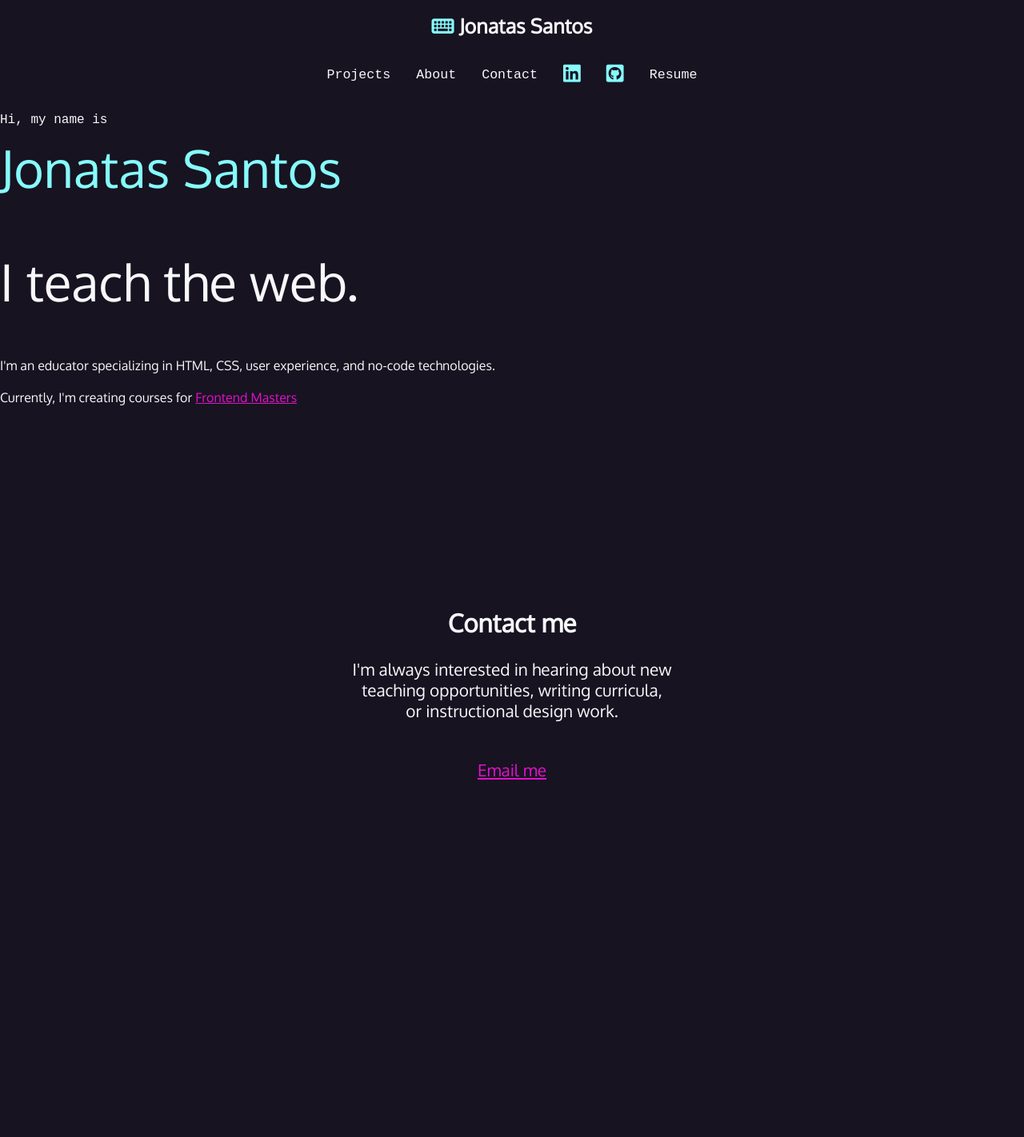
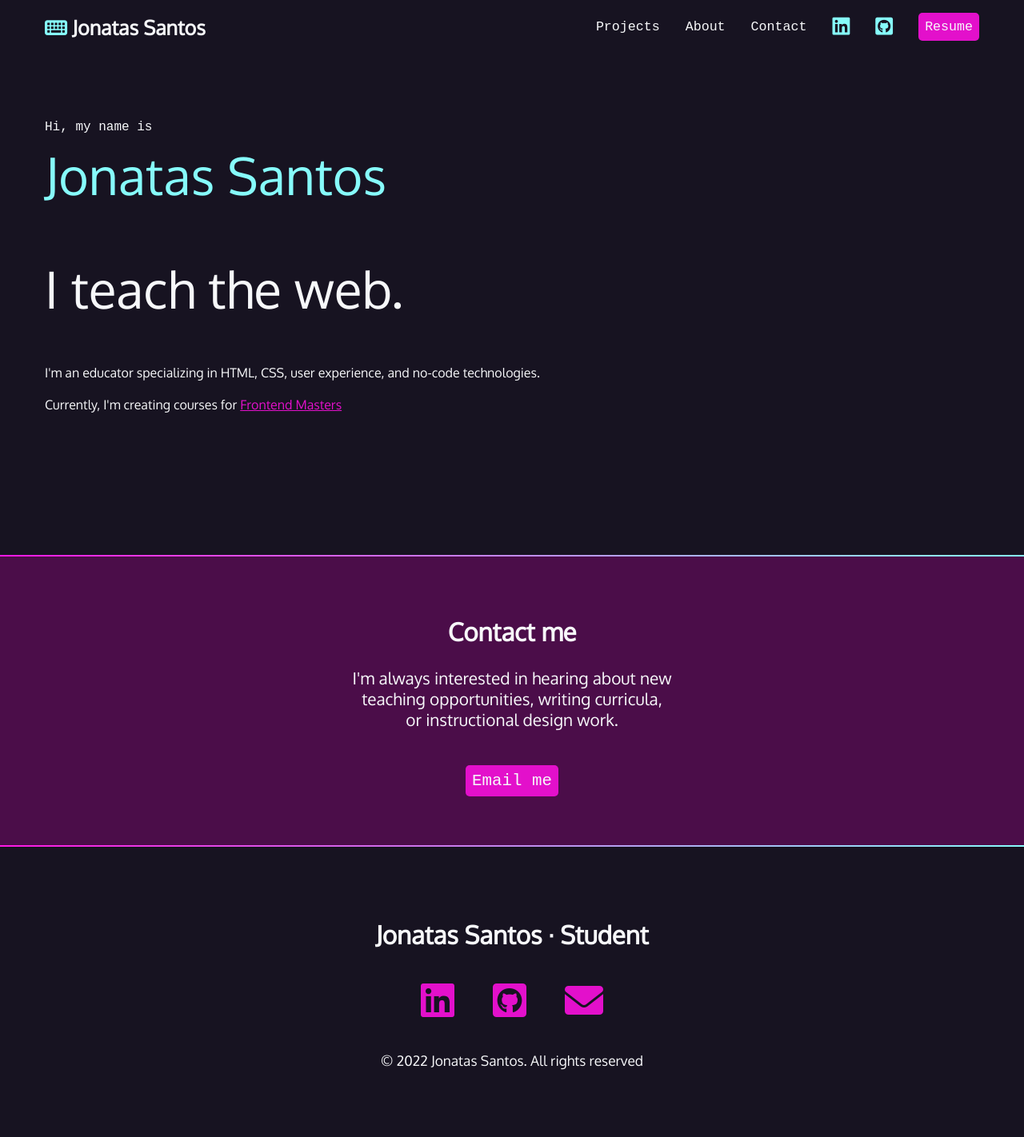
Before and after one commit to Jonattaz/FrontendMasters, a plain HTML site: page Beginner Path/Projects/Portfolio/index.html in a window 1280 px wide. Shown: the whole page at 80% size. Before the commit the page ends 1045 px from the top, so only its background shows below. Drawn offline with Linux system fonts and the light colour scheme; a web font is replaced by a local one.

Commit message:
portfolio 3

```diff
--- a/Beginner Path/Projects/Portfolio/index.html
+++ b/Beginner Path/Projects/Portfolio/index.html
@@ -20,7 +20,7 @@
             <li><a href="#contact">Contact</a></li>
             <li><a href="https://br.linkedin.com/" target="_blank"><span class="fa-brands fa-linkedin" aria-hidden="true"></span> <span class="sr-only">LinkedIn</span></a></li>
             <li><a href="https://github.com/Jonattaz" target="_blank"> <span class="fa-brands fa-github-square" aria-hidden="true"></span><span class="sr-only">Github</span></a></li>
-            <li><a href="https://drive.google.com/drive/folders/1ASETFwg0YJBidESQSoJnN2QfVsR_k-VR?usp=sharing" target="_blank">Resume</a></li>
+            <li><a href="https://drive.google.com/drive/folders/1ASETFwg0YJBidESQSoJnN2QfVsR_k-VR?usp=sharing" target="_blank" class="button">Resume</a></li>
         </ul>
     </nav>
     <section id="intro">
@@ -29,12 +29,43 @@
         <p> I'm an educator specializing in HTML, CSS, user experience, and no-code technologies.</p>
         <p>Currently, I'm creating courses for <a href="https://frontendmasters.com/teachers/jen-kramer/" target="_blank"> Frontend Masters</a></p>
     </section>
+    <div class="gradient"></div>
+    <div class="section-plum">
     <section id="contact">
         <h2>Contact me</h2>
         <p>
             I'm always interested in hearing about new teaching opportunities, writing curricula, or instructional design work.
         </p>
-        <p><a href="mailto:jonatas.silva159@outlook.com|">Email me</a></p>
+        <p><a href="mailto:jonatas.silva159@outlook.com" class="button">Email me</a></p>
     </section>
+    </div>
+    <div class="gradient"></div>
+    <footer>
+        <h2>Jonatas Santos &middot; Student</h2>
+        <ul>
+            <li>
+                <a href="https://br.linkedin.com/" target="_blank">
+                    <span class="fa-brands fa-linkedin" aria-hidden="true"></span>
+                    <span class="sr-only">LinkedIn</span>
+                </a>
+            </li>
+            <li>
+                <a href="https://github.com/Jonattaz" target="_blank">
+                    <span class="fa-brands fa-github-square" aria-hidden="true"></span>
+                    <span class="sr-only">Github</span>
+                </a>
+            </li>
+            <li>
+                <a href="mailto:jonatas.silva159@outlook.com">
+                    <span class="fa-solid fa-envelope" aria-hidden="true"></span>
+                    <span class="sr-only">Email</span>
+                </a>
+            </li>
+        </ul>
+        <p>
+            <small>&copy; 2022 Jonatas Santos. All rights reserved</small>
+        </p>
+    </footer>
+
 </body>
 </html>
--- a/Beginner Path/Projects/Portfolio/style.css
+++ b/Beginner Path/Projects/Portfolio/style.css
@@ -38,9 +38,20 @@ a:hover{
     color: var(--hotmag);
     text-decoration: none;
 }
-/*Styles*/
+/*background color divs*/
+.section-plum{
+    background-color: var(--plum);
+}
+.gradient{
+    background: linear-gradient(90deg, rgba(255,23,228,1) 0%, rgba(134,251,251,1) 100%);
+    height: 2px;
+}
+
+/* Intro section*/
 #intro{
-    padding-bottom: 10rem;
+    padding: 4rem 1rem  10rem 1rem;
+    max-width: 1200px;
+    margin:0 auto;
 }
 #intro p{
     font-size: 1rem;
@@ -59,6 +70,8 @@ a:hover{
     font-size:4rem;
     font-weight: normal;
 }
+
+/* Contact section */
 #contact{
     width:400px;
     text-align: center;
@@ -68,6 +81,8 @@ a:hover{
 #contact p:last-child{
     margin-top: 3rem;
 }
+
+/*Navigation section*/
 nav{
     font-family: var(--mono);
     font-size: 80%;
@@ -106,3 +121,41 @@ nav a{
 nav a:hover, nav [class*="fa-"]:hover{
     color: var(--magenta);
 }
+.button{
+    background-color: var(--magenta);
+    padding: 0.5rem;
+    border-radius: 5px;
+    color: var(--white);
+    font-family: var(--mono);
+    text-decoration: none;
+}
+.button:hover{
+    color: var(--white);
+    background-color: var(--hotmag);
+}
+footer{
+    text-align: center;
+    padding: 4rem 0;
+}
+footer ul{
+    list-style-type: none;
+    padding: 0;
+    margin: 2rem 0;
+    display: flex;
+    flex-flow: row wrap;
+    justify-content: center;
+    gap: 3rem;
+    font-size: 3rem;
+
+}
+@media (min-width: 850px){
+    nav{
+        max-width: 1200px;
+        margin: 0 auto;
+    }
+    nav li:first-child{
+        flex-basis: auto;
+        text-align: left;
+        margin-right:auto;
+    }
+}
```
